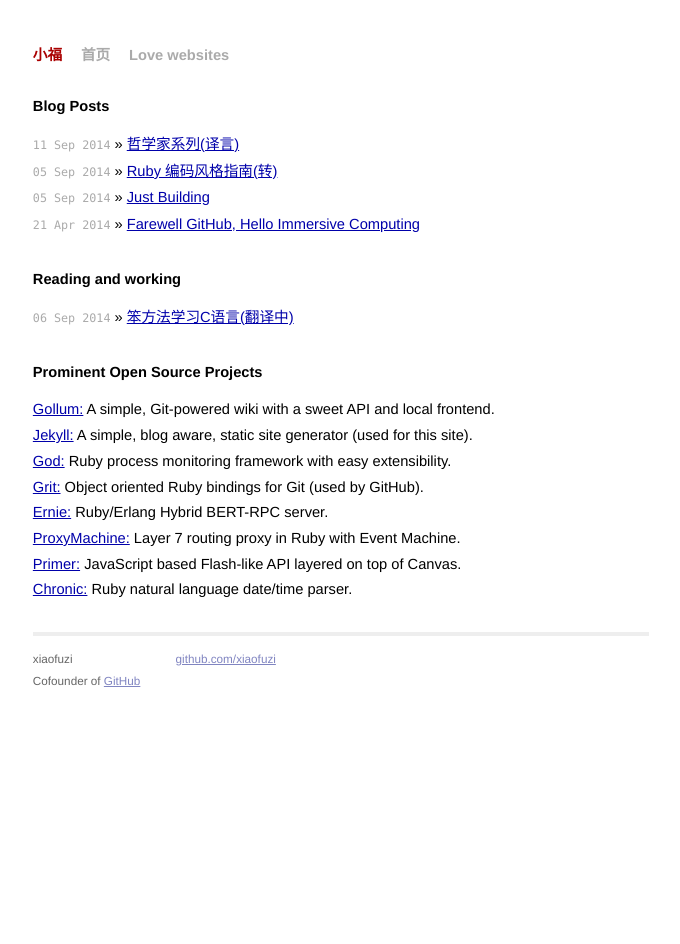
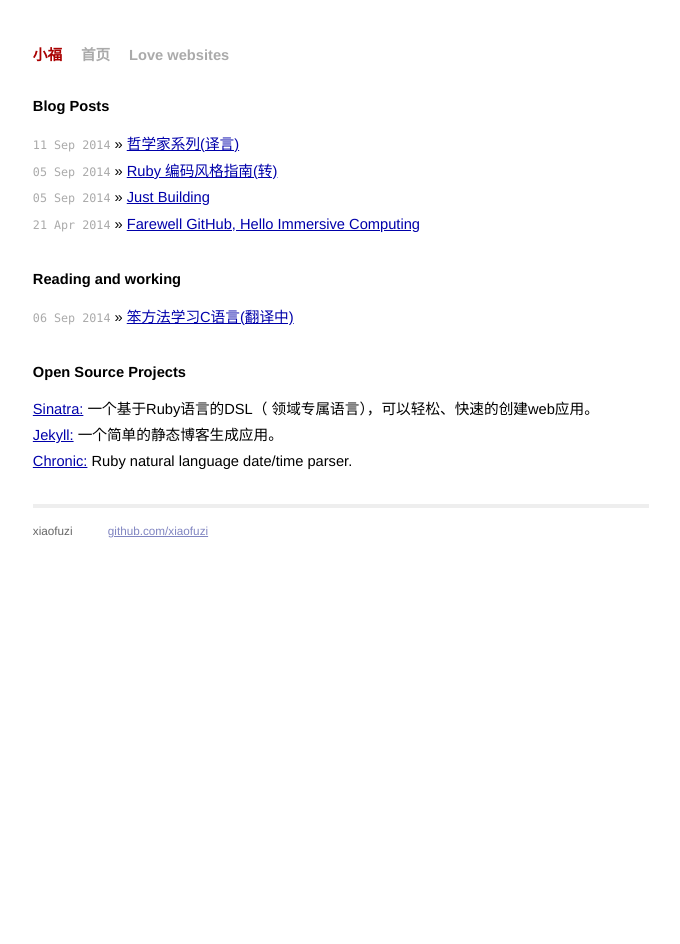
Before and after one commit to xiaofuzi/xiaofuzi.github, a Jekyll site: the page built from index.html, in a window 1280 px wide. Shown: the whole page, without its empty margins (299-979 px from the left). Built offline with Jekyll 4.4.1, drawn with Linux system fonts in a browser that asks for light colours; Markdown is read by kramdown in place of the engine named in the settings.

Commit message:
fixing default.html

```diff
--- a/_layouts/default.html
+++ b/_layouts/default.html
@@ -31,8 +31,7 @@
   <div class="footer">
     <div class="contact">
       <p>
-        xiaofuzi<br />
-        Cofounder of <a href="http://github.com/">GitHub</a>
+        xiaofuzi
       </p>
     </div>
     <div class="contact">
--- a/index.html
+++ b/index.html
@@ -18,15 +18,10 @@ title: 小福的博客
   <li><span>06 Sep 2014</span> &raquo; <a href="/others/c/learn-c-the-hard-way.html">笨方法学习C语言(翻译中)</a></li>
 </ul>
 
-  <h1>Prominent Open Source Projects</h1>
+  <h1>Open Source Projects</h1>
   <ul class="posts">
-    <li><a href="http://github.com/github/gollum/">Gollum:</a> A simple, Git-powered wiki with a sweet API and local frontend.</li>
-    <li><a href="http://github.com/mojombo/jekyll/">Jekyll:</a> A simple, blog aware, static site generator (used for this site).</li>
-    <li><a href="http://github.com/mojombo/god/">God:</a> Ruby process monitoring framework with easy extensibility.</li>
-    <li><a href="http://github.com/mojombo/grit/">Grit:</a> Object oriented Ruby bindings for Git (used by GitHub).</li>
-    <li><a href="http://github.com/mojombo/ernie/">Ernie:</a> Ruby/Erlang Hybrid BERT-RPC server.</li>
-    <li><a href="http://github.com/mojombo/proxymachine/">ProxyMachine:</a> Layer 7 routing proxy in Ruby with Event Machine.</li>
-    <li><a href="http://github.com/mojombo/primer/">Primer:</a> JavaScript based Flash-like API layered on top of Canvas.</li>
+    <li><a href="http://www.sinatrarb.com/intro-zh.html">Sinatra:</a> 一个基于Ruby语言的DSL（ 领域专属语言），可以轻松、快速的创建web应用。</li>
+    <li><a href="http://jekyllcn.com/">Jekyll:</a> 一个简单的静态博客生成应用。</li>
     <li><a href="http://github.com/mojombo/chronic/">Chronic:</a> Ruby natural language date/time parser.</li>
   </ul>
 </div>
```
Also changed, not shown: others/c/chapters/exercise06.md (added, +95 -0 lines), others/c/learn-c-the-hard-way.md (+3 -3 lines), 3 other files.
